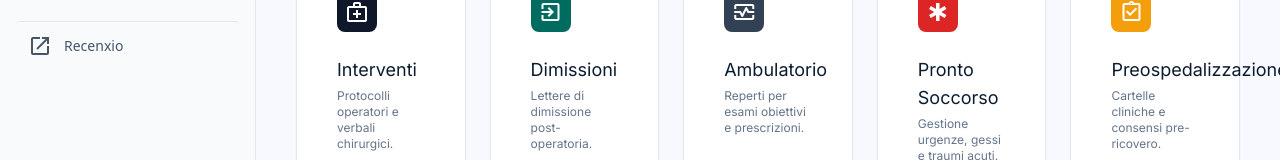
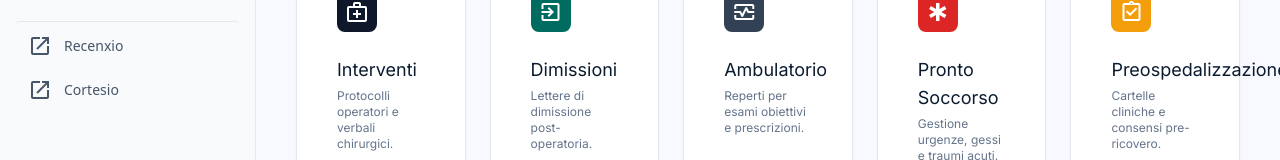
Before and after one commit to sergiodesalvatore/template, a React (Vite) app: page / in a window 1280 px wide. Shown: the part 353-513 px from the top of the page. Built offline with nearby package versions, Linux system fonts and the light colour scheme.

Commit message:
Add Cortesio link to sidebar

```diff
--- a/src/components/Sidebar.jsx
+++ b/src/components/Sidebar.jsx
@@ -49,6 +49,15 @@ const Sidebar = () => {
           <span className="material-symbols-outlined" data-icon="open_in_new">open_in_new</span>
           <span className="font-sans text-sm font-medium">Recenxio</span>
         </a>
+        <a
+          href="https://cortesio.vercel.app/dashboard"
+          target="_blank"
+          rel="noopener noreferrer"
+          className="flex items-center gap-3 px-3 py-2 rounded-lg transition-all duration-200 text-slate-600 hover:bg-slate-100 hover:text-slate-900"
+        >
+          <span className="material-symbols-outlined" data-icon="open_in_new">open_in_new</span>
+          <span className="font-sans text-sm font-medium">Cortesio</span>
+        </a>
       </nav>
       <button
         onClick={() => alert('Funzione "Nuovo Modello" in fase di implementazione. Sarà presto disponibile un editor completo.')}
```
